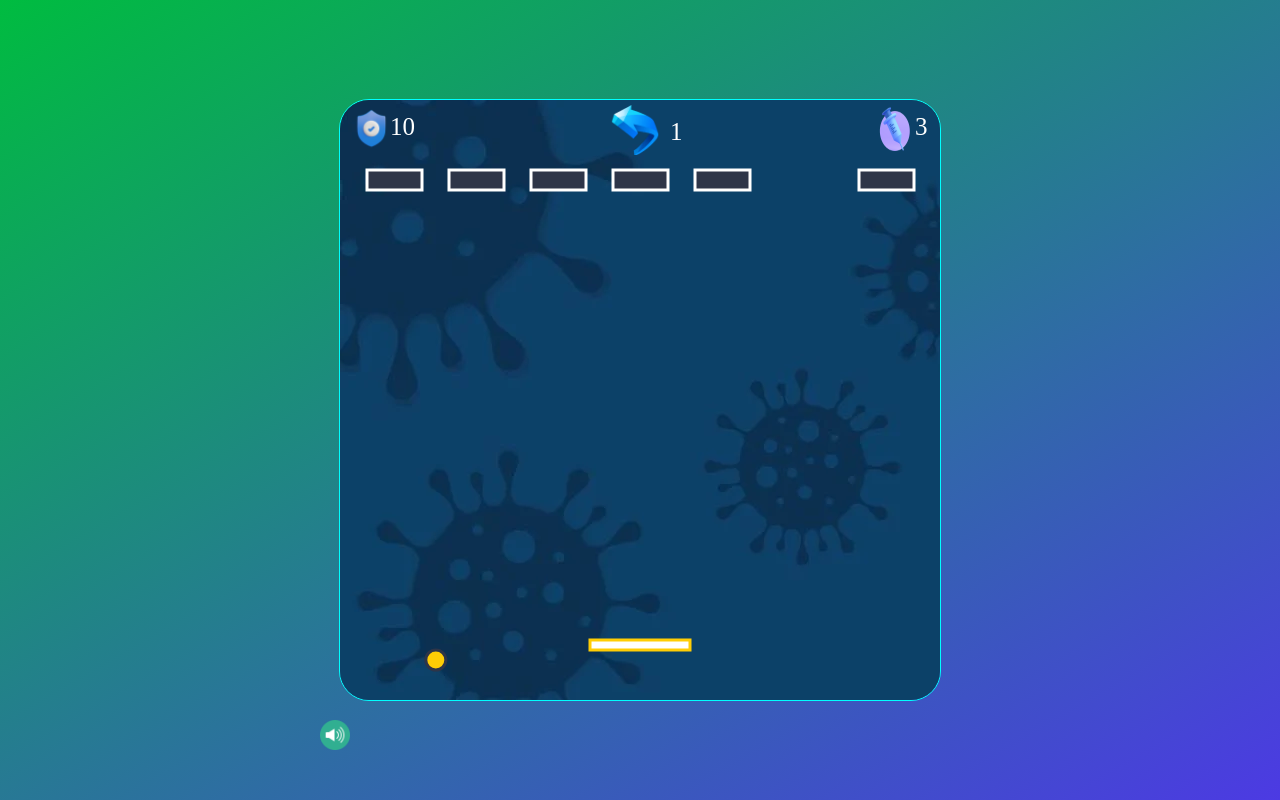
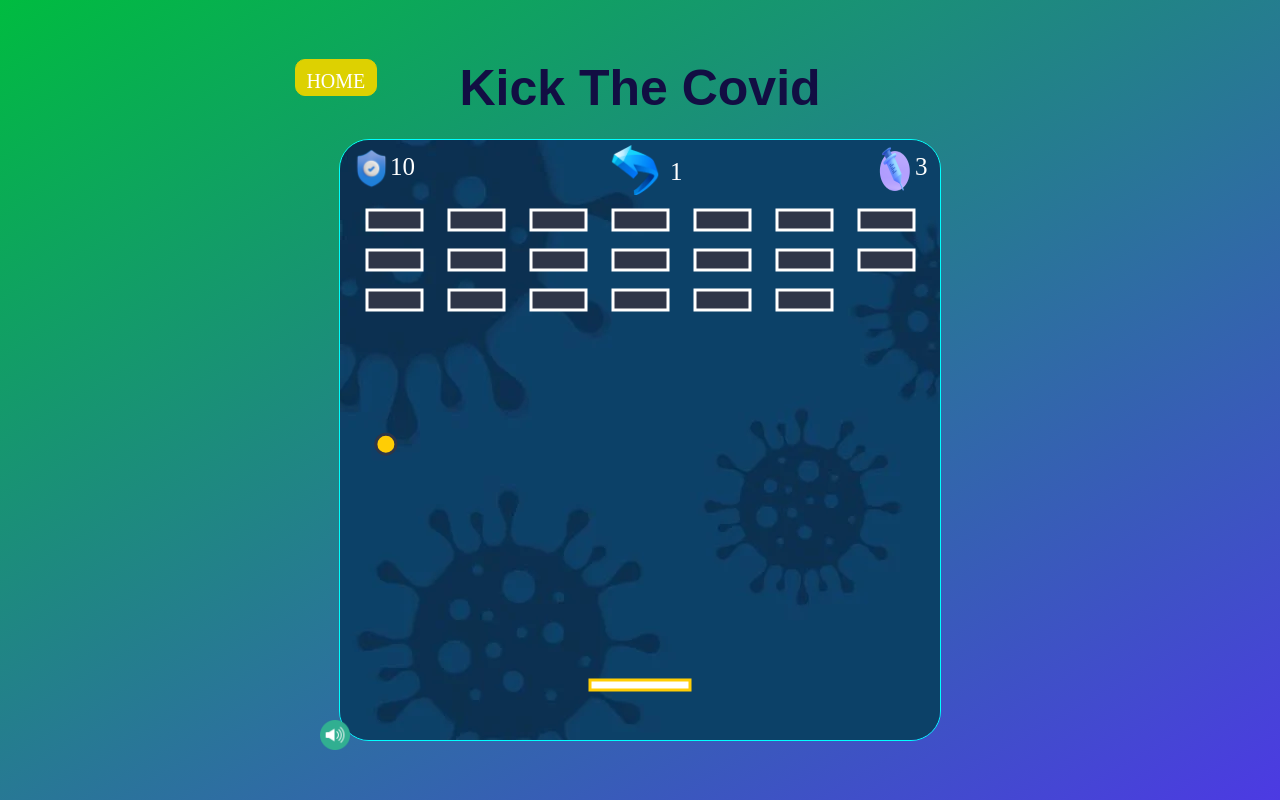
Before and after one commit to Audarya07/Brick-Breaker, a plain HTML site: page index.html in a window 1280 px wide. Drawn offline with Linux system fonts and the light colour scheme; a web font is replaced by a local one.

Commit message:
final changes

```diff
--- a/game.js
+++ b/game.js
@@ -23,7 +23,7 @@ let LIFE = 3; // PLAYER HAS 3 LIVES
 let SCORE = 0;
 const SCORE_UNIT = 10;
 let LEVEL = 1;
-const MAX_LEVEL = 1;
+const MAX_LEVEL = 3;
 let GAME_OVER = false;
 let leftArrow = false;
 let rightArrow = false;
@@ -157,7 +157,7 @@ function ballPaddleCollision() {
 
 // CREATE THE BRICKS
 const brick = {
-    row: 1,
+    row: 3,
     column: 7,
     width: 55,
     height: 20,
--- a/index.html
+++ b/index.html
@@ -3,7 +3,7 @@
 
 <head>
     <meta charset="UTF-8">
-    <title>2D Breakout Game - JavScript</title>
+    <title>2DBreakout</title>
     <link rel="stylesheet"
           href="http://fonts.googleapis.com/css?family=Germania+One">
     <link rel="stylesheet" href="style.css">
@@ -12,6 +12,12 @@
 </head>
 
 <body>
+    <div>
+        <div class="back">
+            <a href="landing.html" class="home">HOME</a>
+            <a href="#" class="title"> Kick The Covid</a>
+        </div>
+    </div>
     <div class="sound">
         <img src="img/SOUND_ON.png"
              alt=""
```
